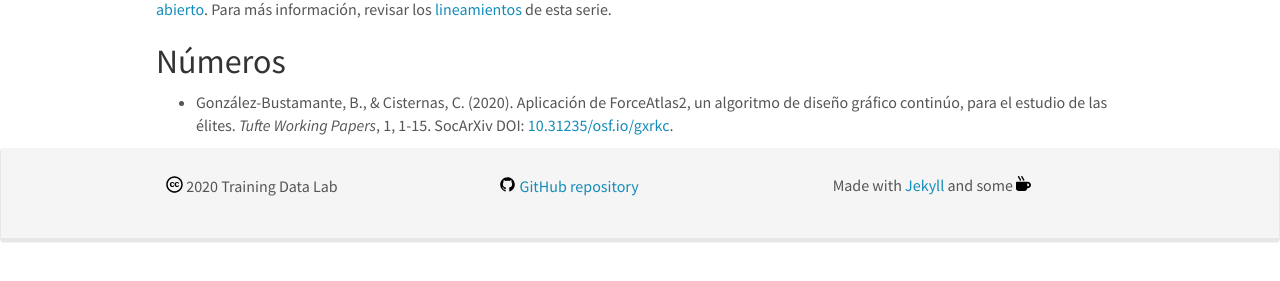
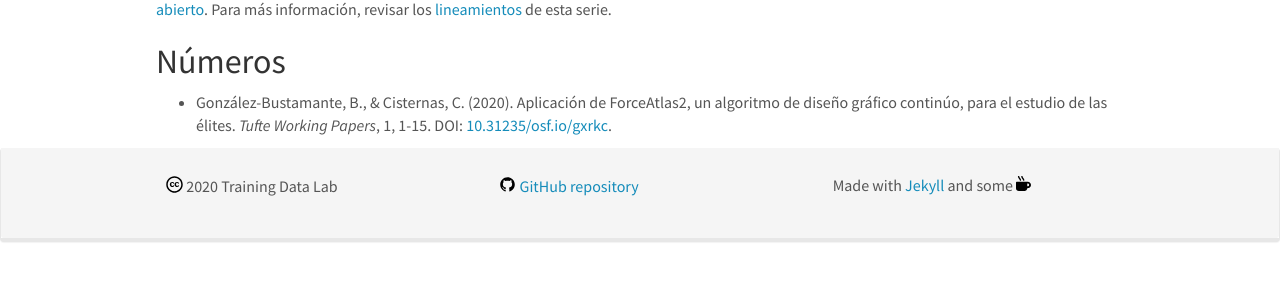
Before and after one commit to training-datalab/old-training-datalab.com, a Jekyll site: the page built from _pages/tufte-working-papers.md, in a window 1280 px wide. Shown: the part 321-602 px from the top of the page. Built offline with Jekyll 4.4.1, drawn with Linux system fonts in a browser that asks for light colours; nearby versions of some CDN libraries.

Commit message:
Update tufte-working-papers.md

```diff
--- a/_pages/tufte-working-papers.md
+++ b/_pages/tufte-working-papers.md
@@ -15,5 +15,5 @@ permalink: /tufte-working-papers/
 ## Números
 
 <ul>
-<li>González-Bustamante, B., & Cisternas, C. (2020). Aplicación de ForceAtlas2, un algoritmo de diseño gráfico continúo, para el estudio de las élites. <em>Tufte Working Papers</em>, 1, 1-15. SocArXiv DOI: <a href="https://doi.org/10.31235/osf.io/gxrkc" target="_blank">10.31235/osf.io/gxrkc</a>.</li>
+<li>González-Bustamante, B., & Cisternas, C. (2020). Aplicación de ForceAtlas2, un algoritmo de diseño gráfico continúo, para el estudio de las élites. <em>Tufte Working Papers</em>, 1, 1-15. DOI: <a href="https://doi.org/10.31235/osf.io/gxrkc" target="_blank">10.31235/osf.io/gxrkc</a>.</li>
 </ul>
```
